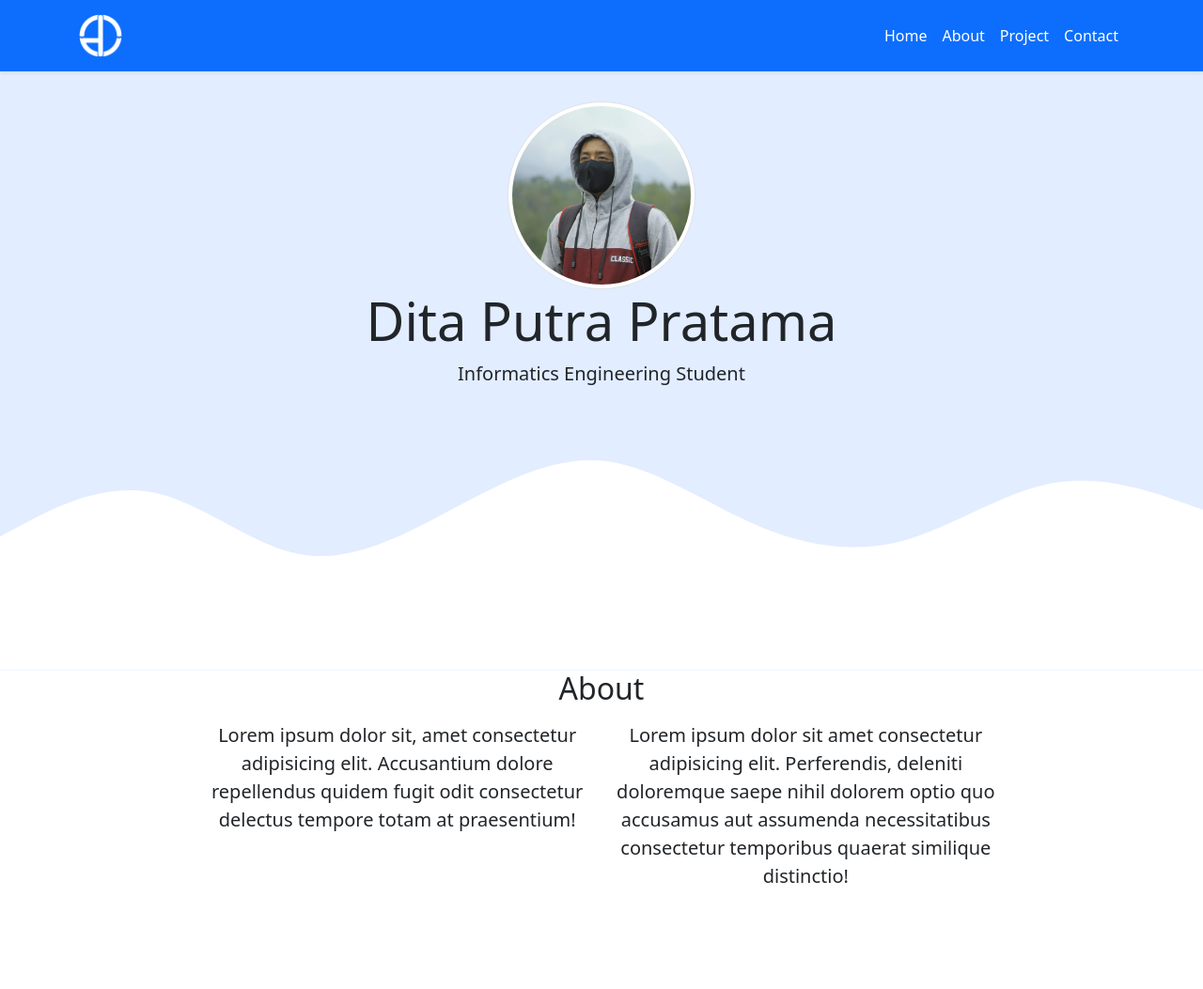
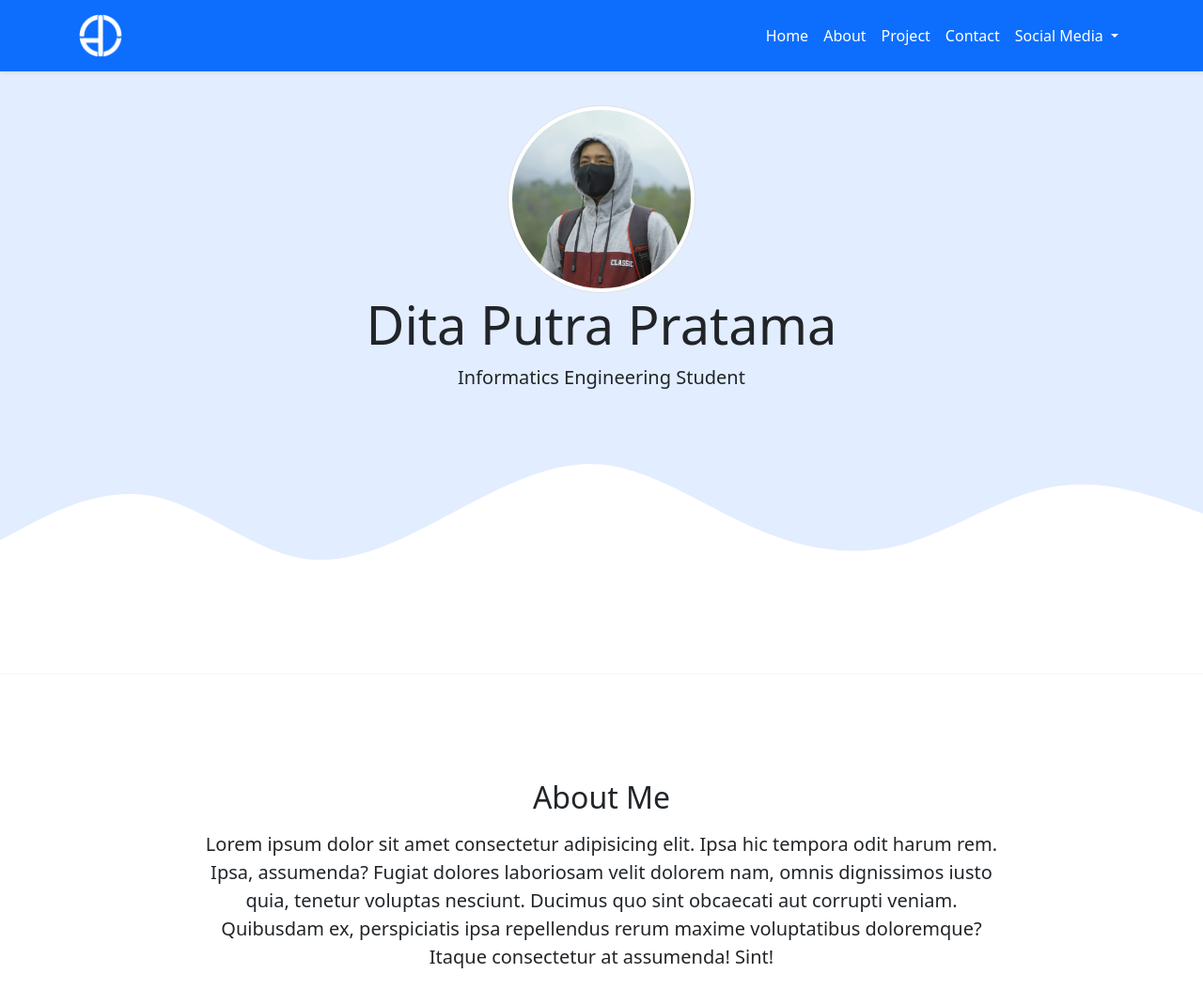
Before and after one commit to DitaPutraPratama/DitaPutraPratama.github.io, a plain HTML site: page index.html in a window 1280 px wide. Shown: the top 1053 px of the page at 94% size. Drawn offline with nearby package versions, Linux system fonts and the light colour scheme.

Commit message:
update 2, menambah sosial media

```diff
--- a/index.html
+++ b/index.html
@@ -18,7 +18,7 @@
 <body>
 
     <!-- navbar -->
-    <nav class="navbar navbar-expand-lg navbar-dark bg-primary shadow-sm">
+    <nav class="navbar navbar-expand-lg navbar-dark bg-primary shadow-sm fixed-top">
         <div class="container">
             <a class="navbar-brand" href="#"><img src="img/logo.png" alt="logo" width="50px"></a>
             <button class="navbar-toggler" type="button" data-bs-toggle="collapse" data-bs-target="#navbarNav"
@@ -38,6 +38,19 @@
                     </li>
                     <li class="nav-item">
                         <a class="nav-link active" href="#contact">Contact</a>
+                    </li>
+                    <li class="nav-item dropdown">
+                        <a class="nav-link dropdown-toggle active" id="navbarDropdown" data-bs-toggle="dropdown">
+                            Social Media
+                        </a>
+                        <ul class="dropdown-menu" aria-labelledby="navbarDropdown">
+                            <li><a class="bi bi-facebook text-primary dropdown-item"
+                                    href="https://www.facebook.com/dita.putra.1296"> Facebook</a></li>
+                            <li><a class="bi bi-whatsapp text-success dropdown-item"
+                                    href="https://api.whatsapp.com/send?phone=6285156185849"> Whatsapp</a></li>
+                            <li><a class="bi bi-instagram text-danger dropdown-item"
+                                    href="https://www.instagram.com/ditaputrap/"> Instagram</a></li>
+                        </ul>
                     </li>
                 </ul>
             </div>
@@ -63,18 +76,16 @@
         <div class="countainer">
             <div class="row-cols-auto text-center mb-3">
                 <div class="col">
-                    <h2>About</h2>
+                    <h2>About Me</h2>
                 </div>
             </div>
             <div class="row justify-content-center fs-5 text-center">
-                <div class="col-md-4">
-                    <p>Lorem ipsum dolor sit, amet consectetur adipisicing elit. Accusantium dolore repellendus quidem
-                        fugit odit consectetur delectus tempore totam at praesentium!</p>
-                </div>
-                <div class="col-md-4">
-                    <p>Lorem ipsum dolor sit amet consectetur adipisicing elit. Perferendis, deleniti doloremque saepe
-                        nihil dolorem optio quo accusamus aut assumenda necessitatibus consectetur temporibus quaerat
-                        similique distinctio!</p>
+                <div class="col-md-8">
+                    <p>Lorem ipsum dolor sit amet consectetur adipisicing elit. Ipsa hic tempora odit harum rem. Ipsa,
+                        assumenda? Fugiat dolores laboriosam velit dolorem nam, omnis dignissimos iusto quia, tenetur
+                        voluptas nesciunt. Ducimus quo sint obcaecati aut corrupti veniam. Quibusdam ex, perspiciatis
+                        ipsa repellendus rerum maxime voluptatibus doloremque? Itaque consectetur at assumenda! Sint!
+                    </p>
                 </div>
             </div>
         </div>
@@ -179,6 +190,7 @@
                     </form>
                 </div>
             </div>
+
         </div>
         <svg xmlns="http://www.w3.org/2000/svg" viewBox="0 0 1440 320">
             <path fill="#0d6efd" fill-opacity="1"
--- a/style.css
+++ b/style.css
@@ -1,6 +1,8 @@
-
+section{
+    padding-top: 7rem;
+}
 .jumbotron{
-    padding-top: 2rem;
+    padding-top: 7rem;
     background-color: #e2edff;
 }
 
```
